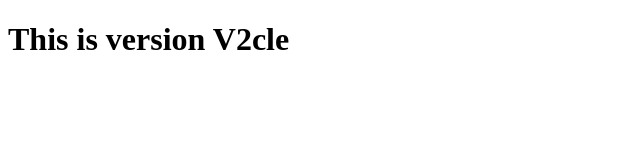
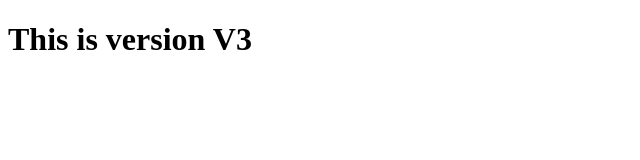
Before and after one commit to AchalGitTest/myrepo, a plain HTML site: page index.html in a window 1280 px wide. Shown: the full height of the page, 0-640 px from the left. Drawn offline with Linux system fonts and the light colour scheme.

Commit message:
This is Version 3

```diff
--- a/index.html
+++ b/index.html
@@ -6,6 +6,6 @@
     <title>Document</title>
 </head>
 <body>
-    <h1>This is version V2cle</h1>
+    <h1>This is version V3</h1>
 </body>
 </html>
```
